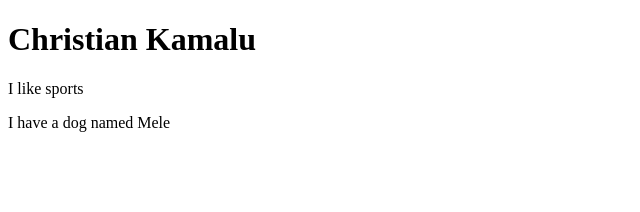
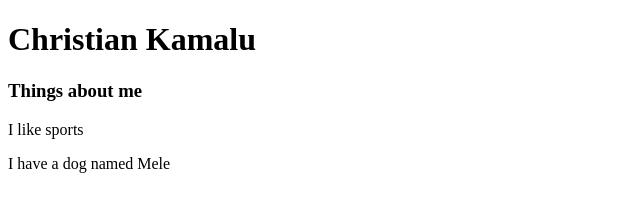
Before and after one commit to ChristianKamalu/github_demo, a plain HTML site: page index.html in a window 1280 px wide. Shown: the whole page, without its empty margins (0-640 px from the left). Drawn offline with Linux system fonts and the light colour scheme.

Commit message:
added subtitle

```diff
--- a/index.html
+++ b/index.html
@@ -8,6 +8,7 @@
 </head>
 <body>
     <h1>Christian Kamalu</h1>
+    <h3>Things about me</h3>
     <p>I like sports</p>
     <p>I have a dog named Mele</p>
 </body>
```
